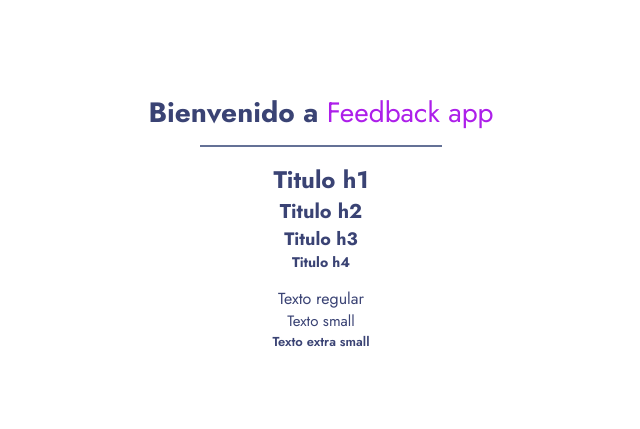
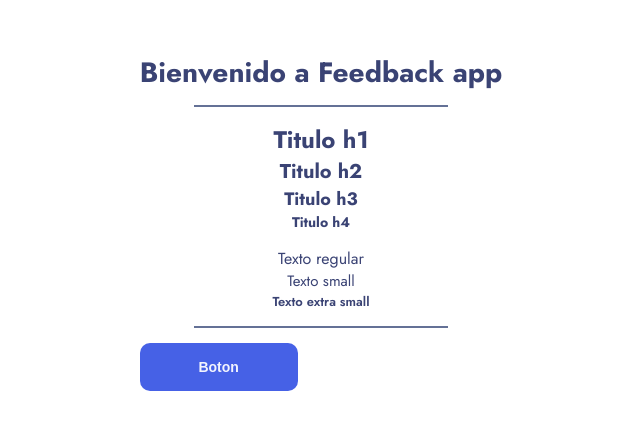
Before and after one commit to ArzCorp/feedback-web-app, a Next.js app: page / in a window 1280 px wide. Shown: the part 177-606 px from the top of the page, without its empty margins (319-959 px from the left). Built offline with nearby package versions, Linux system fonts and the light colour scheme.

Commit message:
🎨 changed structure project

```diff
--- a/pages/_app.js
+++ /dev/null
@@ -1,7 +0,0 @@
-import '../styles/globals.css'
-
-function MyApp({ Component, pageProps }) {
-  return <Component {...pageProps} />
-}
-
-export default MyApp
--- a/pages/index.js
+++ /dev/null
@@ -1,21 +0,0 @@
-import styles from '../styles/Home.module.css'
-import generalStyles from '../styles/general.module.css'
-
-export default function Home() {
-	return (
-		<div className={styles.container}>
-			<h1 className={styles.title}>
-				Bienvenido a <span className={styles.titleStrong}>Feedback app</span>
-			</h1>
-			<span className={styles.divider}></span>
-			<h1>Titulo h1</h1>
-			<h2>Titulo h2</h2>
-			<h3>Titulo h3</h3>
-			<h4>Titulo h4</h4>
-			<br />
-			<p className={generalStyles.textRegular}>Texto regular</p>
-			<p className={generalStyles.textSmall}>Texto small</p>
-			<p className={generalStyles.textXSmall}>Texto extra small</p>
-		</div>
-	)
-}
--- /dev/null
+++ b/src/pages/_app.js
@@ -0,0 +1,7 @@
+import 'styles/globals.css'
+
+function MyApp({ Component, pageProps }) {
+	return <Component {...pageProps} />
+}
+
+export default MyApp
--- /dev/null
+++ b/src/pages/index.js
@@ -0,0 +1,27 @@
+import styles from 'styles/pages/home.module.css'
+
+import Button from 'components/Button'
+
+export default function Home() {
+	return (
+		<div className={styles.container}>
+			<title>Home</title>
+			<h1 className={styles.title}>
+				Bienvenido a <span className="titleStrong">Feedback app</span>
+			</h1>
+			<span className={styles.divider}></span>
+			<h1>Titulo h1</h1>
+			<h2>Titulo h2</h2>
+			<h3>Titulo h3</h3>
+			<h4>Titulo h4</h4>
+			<br />
+			<p className="text-regular">Texto regular</p>
+			<p className="text-small">Texto small</p>
+			<p className="text-xs">Texto extra small</p>
+			<span className={styles.divider}></span>
+			<Button type="button" variant="blue">
+				Boton
+			</Button>
+		</div>
+	)
+}
--- a/styles/globals.css
+++ b/src/styles/globals.css
@@ -25,9 +25,9 @@
 	--purple-hover-color: #c75af6;
 
 	--blue-color: #4661e6;
+	--blue-hover-color: #7c91f9;
 	--light-blue-color: #62bcfa;
 	--dark-blue-color: #373f68;
-	--blue-hover-color: #7c91f9;
 }
 
 html {
@@ -71,3 +71,21 @@ h4 {
 	letter-spacing: -0.2;
 	font-weight: 700;
 }
+
+.text-regular {
+	font-size: 1.6rem;
+	line-height: 2.3rem;
+	font-weight: 400;
+}
+
+.text-small {
+	font-size: 1.5rem;
+	line-height: 2.2rem;
+	font-weight: 400;
+}
+
+.text-xs {
+	font-size: 1.3rem;
+	line-height: 1.9rem;
+	font-weight: 600;
+}
--- a/styles/general.module.css
+++ /dev/null
@@ -1,17 +0,0 @@
-.textRegular {
-	font-size: 1.6rem;
-	line-height: 2.3rem;
-	font-weight: 400;
-}
-
-.textSmall {
-	font-size: 1.5rem;
-	line-height: 2.2rem;
-	font-weight: 400;
-}
-
-.textXSmall {
-	font-size: 1.3rem;
-	line-height: 1.9rem;
-	font-weight: 600;
-}
```
Also changed, not shown: jsconfig.json (added, +9 -0 lines), src/pages/api/hello.js (renamed from pages/api/hello.js), src/styles/pages/home.module.css (renamed from styles/Home.module.css).
